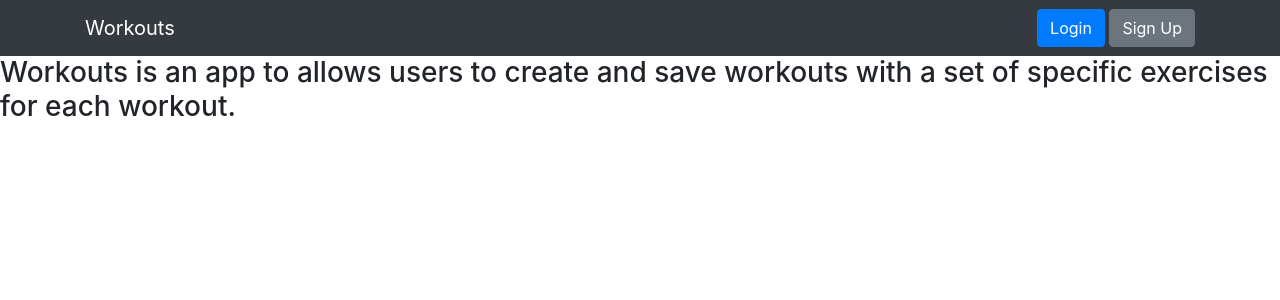
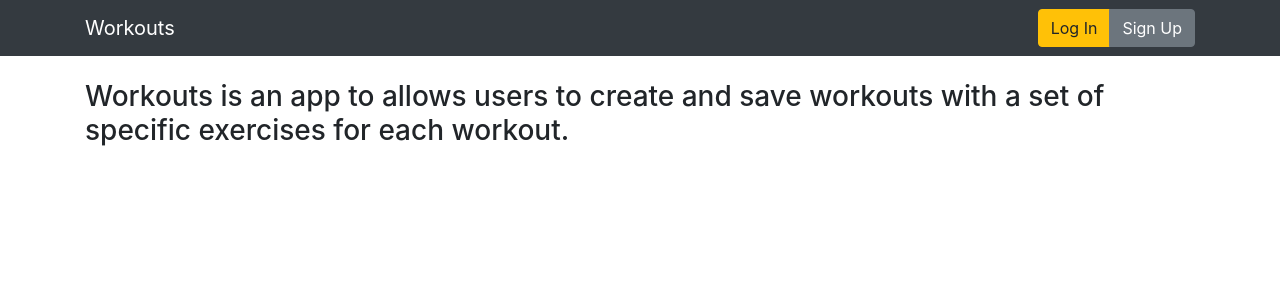
Before and after one commit to adamcromer/workouts, a React (Create React App) app in the folder client/: page / in a window 1280 px wide. Shown: the top 300 px of the page. Built offline with nearby package versions, Linux system fonts and the light colour scheme.

Commit message:
navbar styling

```diff
--- a/client/src/App.css
+++ b/client/src/App.css
@@ -40,6 +40,6 @@ a {
   color: white;
 }
 
-.login, .signup {
-  padding-top: 3em;
+nav {
+  margin-bottom: 1.5em;
 }
--- a/client/src/components/LoginButtons.js
+++ b/client/src/components/LoginButtons.js
@@ -1,5 +1,6 @@
 import React, { Component } from 'react';
 
+import ButtonGroup from 'react-bootstrap/ButtonGroup';
 import Button from 'react-bootstrap/Button';
 
 class LoginButtons extends Component {
@@ -12,19 +13,10 @@ class LoginButtons extends Component {
     render() {
         return (
 
-            <div>
-                <Button
-                    href="/login"
-                    variant="primary">
-                    Login
-                    </Button>
-                &nbsp;
-                    <Button
-                    href="/signup"
-                    variant="secondary">
-                    Sign Up
-                    </Button>
-            </div>
+            <ButtonGroup aria-label="Basic example">
+                <Button href="/login" variant="warning">Log In</Button>
+                <Button href="/signup" variant="secondary">Sign Up</Button>
+            </ButtonGroup>
 
         )
     }
--- a/client/src/components/SingleExercise.js
+++ b/client/src/components/SingleExercise.js
@@ -12,7 +12,7 @@ class SingleExercise extends React.Component {
     };
 
     componentDidMount = () => {
-        this.loadExercise("5cb551ff71fef32900974d24");
+        // this.loadExercise("5cb551ff71fef32900974d24");
     }
 
     loadExercise = (id) => {
--- a/client/src/pages/About.js
+++ b/client/src/pages/About.js
@@ -1,13 +1,17 @@
 import React, { Component } from 'react';
 
-class About extends React.Component {
+import Container from 'react-bootstrap/Container'
+
+class About extends Component {
 
 
     render() {
         return (
 
-            <div className = "about">
-                <h3>Workouts is an app to allows users to create and save workouts with a set of specific exercises for each workout.</h3>
+            <div className="about">
+                <Container>
+                    <h3>Workouts is an app to allows users to create and save workouts with a set of specific exercises for each workout.</h3>
+                </Container>
             </div>
         );
     }
```
